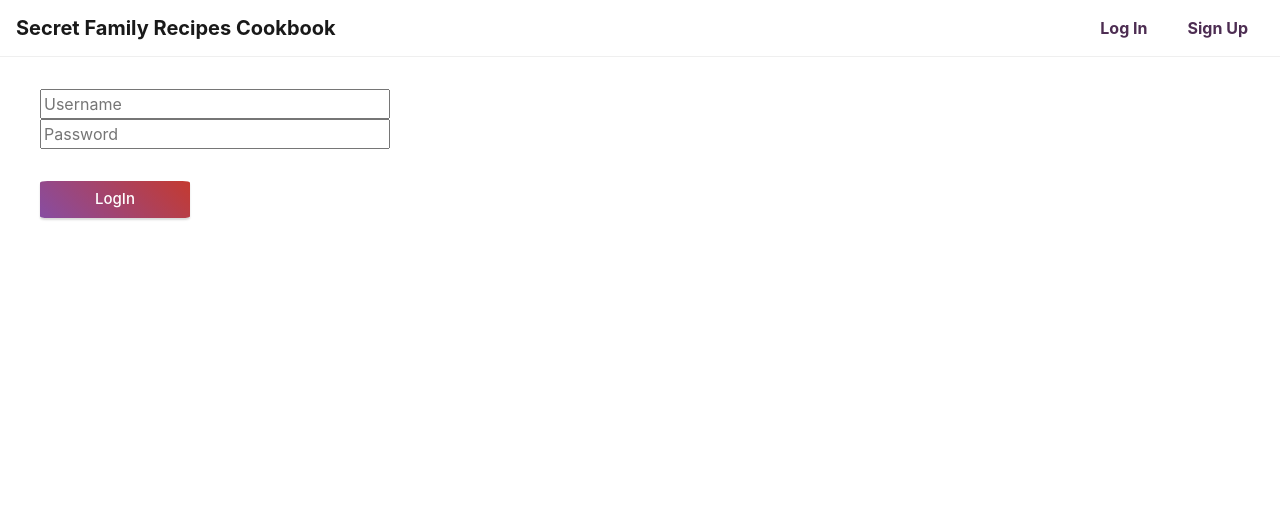
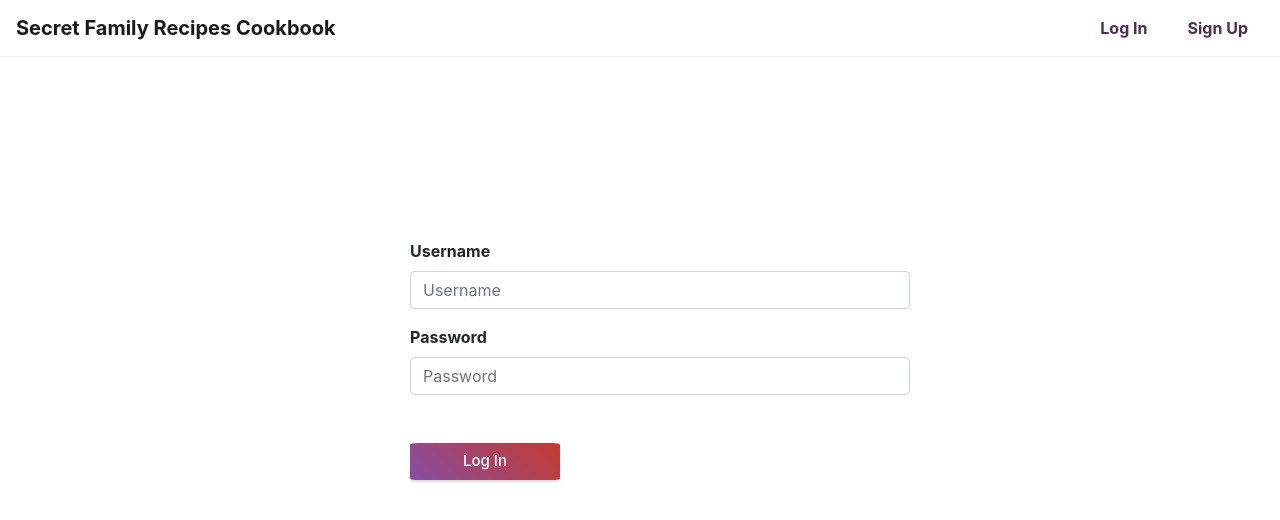
Before and after one commit to secret-family-recipes-2/front-end, a React (Create React App) app: page /login in a window 1280 px wide. Shown: the top 520 px of the page. Built offline with nearby package versions, Linux system fonts and the light colour scheme.

Commit message:
Configuring styles for login and register, still broken

```diff
--- a/src/components/Navigation.js
+++ b/src/components/Navigation.js
@@ -40,12 +40,12 @@ const Navigation = () => {
         <Nav>
           <Link to='/login'>
             <NavItem>
-              <NavLink href='#'>Log In</NavLink>
+              <NavLink>Log In</NavLink>
             </NavItem>
           </Link>
           <Link to='/registration'>
             <NavItem>
-              <NavLink href='#'>Sign Up</NavLink>
+              <NavLink>Sign Up</NavLink>
             </NavItem>
           </Link>
         </Nav>
--- /dev/null
+++ b/src/components/user/FormTemplate.js
@@ -0,0 +1,58 @@
+import React from 'react'
+import styled from 'styled-components'
+import {
+  Container,
+  Row,
+  Col,
+  Form as ReactForm,
+  FormGroup,
+  Label,
+  Input,
+} from 'reactstrap'
+
+const Form = styled(ReactForm)`
+  margin-top: 150px;
+  width: 100%;
+`
+
+const FormTemplate = props => {
+  return (
+    <Container>
+      <Row>
+        <Col xs='12' md={{ size: 6, offset: 3 }}>
+          <Form onSubmit={props.handleSubmit}>
+            <FormGroup>
+              <Label for='username-field'>Username</Label>
+              <Input
+                type='text'
+                name='username'
+                id='username-field'
+                placeholder='Username'
+                value={props.username}
+                onChange={props.handleChange && props.handleChange}
+              />
+            </FormGroup>
+            <FormGroup>
+              <Label for='password-field'>Password</Label>
+              <Input
+                type='password'
+                name='password'
+                id='password-field'
+                placeholder='Password'
+                value={props.password}
+                onChange={props.handleChange && props.handleChange}
+              />
+              {props.touched.password && props.errors.password && (
+                <p>{props.errors.password}</p>
+              )}
+            </FormGroup>
+            <button>{props.formName}</button>
+          </Form>
+          {props.isFetching && <p>Loading...</p>}
+        </Col>
+      </Row>
+    </Container>
+  )
+}
+
+export default FormTemplate
--- a/src/components/user/LoginForm.js
+++ b/src/components/user/LoginForm.js
@@ -1,8 +1,23 @@
 import React, { useState } from 'react'
 import { connect } from 'react-redux'
 import { Redirect, useHistory } from 'react-router-dom'
+import styled from 'styled-components'
+import {
+  Container,
+  Row,
+  Col,
+  Form as ReactForm,
+  FormGroup,
+  Label,
+  Input,
+} from 'reactstrap'
 
 import { postLogin } from '../../store/actions'
+
+const Form = styled(ReactForm)`
+  margin-top: 150px;
+  width: 100%;
+`
 
 const initialState = {
   username: '',
@@ -13,7 +28,7 @@ const LoginForm = props => {
   const history = useHistory()
   const [userInfo, setUserInfo] = useState(initialState)
 
-  const handleChanges = e => {
+  const handleChange = e => {
     setUserInfo({
       ...userInfo,
       [e.target.name]: e.target.value,
@@ -31,28 +46,38 @@ const LoginForm = props => {
     return <Redirect to='/recipes' />
   } else {
     return (
-      <div>
-        <form onSubmit={handleSubmit}>
-          <input
+      <Container>
+        <Row>
+          <Col xs='12' md={{ size: 6, offset: 3 }}>
+            <Form onSubmit={handleSubmit}>
+              <FormGroup>
+                <Label for='username-field'>Username</Label>
+                <Input
                   type='text'
                   name='username'
+                  id='username-field'
                   placeholder='Username'
                   value={userInfo.username}
-            onChange={handleChanges}
+                  onChange={handleChange}
                 />
-
-          <input
+              </FormGroup>
+              <FormGroup>
+                <Label for='password-field'>Password</Label>
+                <Input
                   type='password'
                   name='password'
+                  id='password-field'
                   placeholder='Password'
                   value={userInfo.password}
-            onChange={handleChanges}
+                  onChange={handleChange}
                 />
-          <button> LogIn </button>
+              </FormGroup>
+              <button>Log In</button>
+            </Form>
             {props.isFetching && <p>Loading...</p>}
-          {props.error && <p>Error logging in</p>}
-        </form>
-      </div>
+          </Col>
+        </Row>
+      </Container>
     )
   }
 }
```
Also changed, not shown: src/components/user/RegistrationForm.js (+11 -0 lines). Lines whose indentation alone changed are shown as unchanged.
